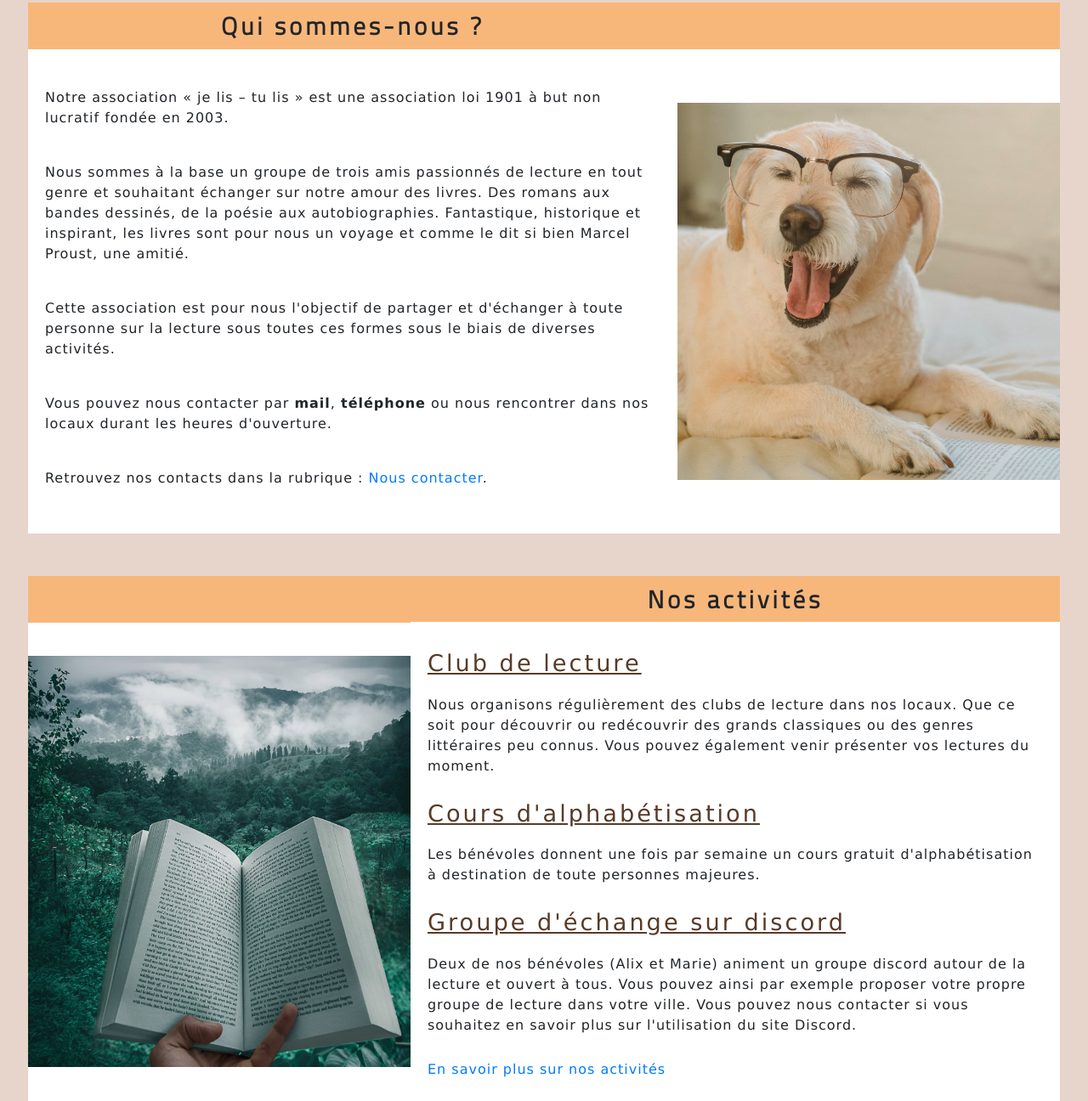
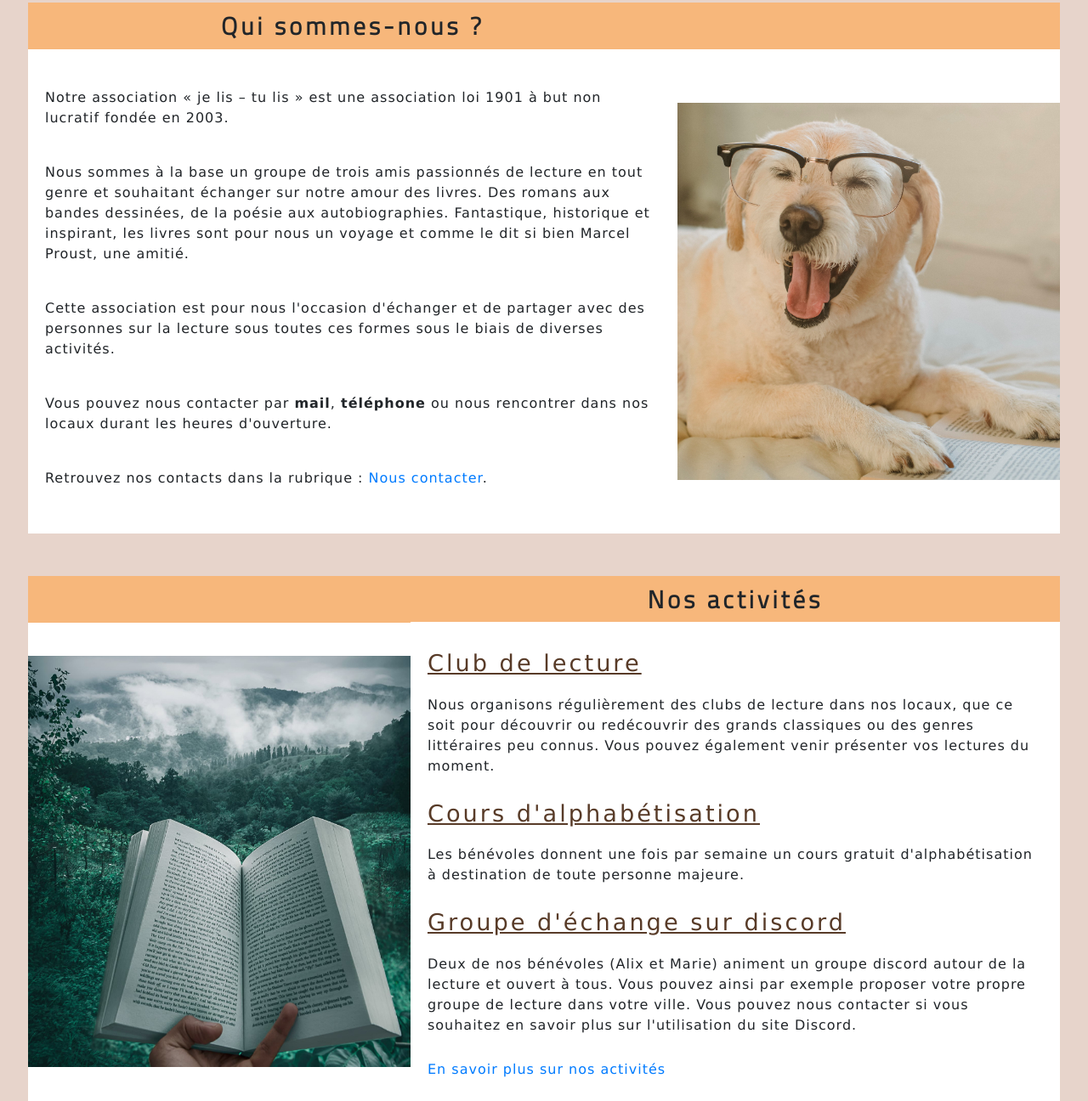
Before and after one commit to lofisolite/Association-jelis-tulis, a plain HTML site: page index.html in a window 1280 px wide. Shown: the part 284-1580 px from the top of the page at 85% size. Drawn offline with Linux system fonts and the light colour scheme.

Commit message:
modification index.html

```diff
--- a/index.html
+++ b/index.html
@@ -51,9 +51,9 @@
           <div class="main-paragraph-all section-association">
             <p>Notre association « je lis – tu lis » est une association loi 1901 à but non lucratif fondée en 2003.</p>
 
-            <p>Nous sommes à la base un groupe de trois amis passionnés de lecture en tout genre et souhaitant échanger sur notre amour des livres. Des romans aux bandes dessinés, de la poésie aux autobiographies. Fantastique, historique et inspirant, les livres sont pour nous un voyage et comme le dit si bien Marcel Proust, une amitié.</p>
+            <p>Nous sommes à la base un groupe de trois amis passionnés de lecture en tout genre et souhaitant échanger sur notre amour des livres. Des romans aux bandes dessinées, de la poésie aux autobiographies. Fantastique, historique et inspirant, les livres sont pour nous un voyage et comme le dit si bien Marcel Proust, une amitié.</p>
 
-            <p>Cette association est pour nous l'objectif de partager et d'échanger à toute personne sur la lecture sous toutes ces formes sous le biais de diverses activités.</p>
+            <p>Cette association est pour nous l'occasion d'échanger et de partager avec des personnes sur la lecture sous toutes ces formes sous le biais de diverses activités.</p>
 
             <p>Vous pouvez nous contacter par <span>mail</span>, <span>téléphone</span> ou nous rencontrer dans nos locaux durant les heures d'ouverture.
 
@@ -77,10 +77,10 @@
           <h2>Nos activités</h2>
           <div class="main-paragraph-all">
             <h3>Club de lecture</h3>
-            <p>Nous organisons régulièrement des clubs de lecture dans nos locaux. Que ce soit pour découvrir ou redécouvrir des grands classiques ou des genres littéraires peu connus. Vous pouvez également venir présenter vos lectures du moment.</p>
+            <p>Nous organisons régulièrement des clubs de lecture dans nos locaux, que ce soit pour découvrir ou redécouvrir des grands classiques ou des genres littéraires peu connus. Vous pouvez également venir présenter vos lectures du moment.</p>
 
             <h3>Cours d'alphabétisation</h3>
-            <p>Les bénévoles donnent une fois par semaine un cours gratuit d'alphabétisation à destination de toute personnes majeures.</p>
+            <p>Les bénévoles donnent une fois par semaine un cours gratuit d'alphabétisation à destination de toute personne majeure.</p>
 
             <h3>Groupe d'échange sur discord</h3>
             <p>Deux de nos bénévoles (Alix et Marie) animent un groupe discord autour de la lecture et ouvert à tous. Vous pouvez ainsi par exemple proposer votre propre groupe de lecture dans votre ville. Vous pouvez nous contacter si vous souhaitez en savoir plus sur l'utilisation du site Discord.</p>
@@ -98,7 +98,7 @@
           <p><span>Quand</span> ? 12 Juin 2021 – 14h-17h</p>
           <p><span>Où</span> ? Locaux de l'association</p>
 
-          <p><strong>Fabrice Marque-page</strong> est l'auteur du livre « <em>Le dernier livre</em>» paru aux éditions 'première de couverture' en 2018. Dans son roman, il dépeint un monde apocalyptique où des extraterrestres à trois têtes envahissent la terre dans le but de voler tous les livres de la planète. Un groupe de vaillant lecteurs se réunissent et s'organisent pour la risposte.</p>
+          <p><strong>Fabrice Marque-page</strong> est l'auteur du livre « <em>Le dernier livre</em>» paru aux éditions 'première de couverture' en 2018. Dans son roman, il dépeint un monde apocalyptique où des extraterrestres à trois têtes envahissent la terre dans le but de voler tous les livres de la planète. Un groupe de vaillants lecteurs se réunit et s'organise pour la risposte.</p>
 
           <p><strong>Christine Brouillon</strong> a écrit plusieurs ouvrages sur le rôle des plantes dans les open space des entreprises. Son dernier livre s'intitule « <em>Si tu me plantes, je démissionne</em>» et est sorti en 2020 aux éditions 'la feuille de bambou'. Ses études ont entre autre prouvé que les plantes grasses rendaient les employés plus productifs entre 14h et 16h.</p>
 
```
